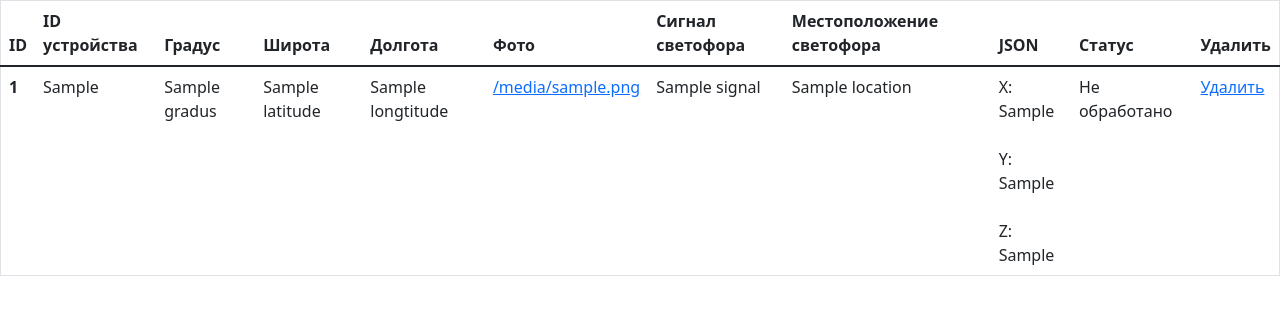
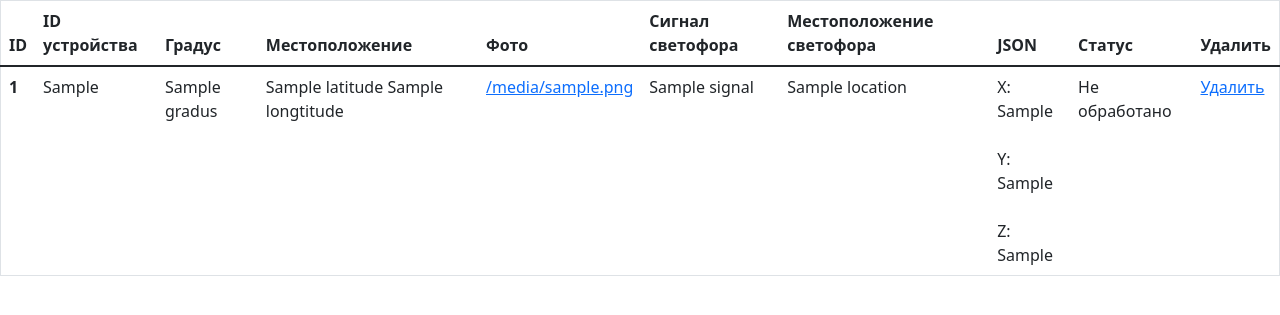
Before and after one commit to MrXayss/ServerForMobile, a Django app: template templates/admin.html in a window 1280 px wide. Shown: the part 56-371 px from the top of the page. Run offline with Django 3.2, Linux system fonts and the light colour scheme; the template is opened without the code that fills it: most values are stand-ins (such as "Sample title", 1, 10 or a date in 2020); data that the repository does not hold is empty.

Commit message:
фикс страницы

```diff
--- a/templates/admin.html
+++ b/templates/admin.html
@@ -29,8 +29,7 @@
           <th scope="col">ID</th>
           <th scope="col">ID устройства</th>
           <th scope="col">Градус</th>
-          <th scope="col">Широта</th>
-          <th scope="col">Долгота</th>
+          <th scope="col">Местоположение</th>
           <th scope="col">Фото</th>
           <th scope="col">Сигнал светофора</th>
           <th scope="col">Местоположение светофора</th>
@@ -45,8 +44,7 @@
           <th>{{ obj.id }}</th>
           <td>{{obj.id_device}}</td>
           <td>{{obj.gradus}}</td>
-          <td>{{obj.latitude}}</td>
-          <td>{{obj.longtitude}}</td>
+          <td>{{obj.latitude}} {{obj.longtitude}}</td>
           <td><a href="{% url 'download_file' obj.id %}">{{obj.photo}}</a></td>
           <td>{{obj.signal}}</td>
           <td>{{obj.location.name_trafficlight}}</td>
--- a/templates/trafficinfo.html
+++ b/templates/trafficinfo.html
@@ -26,6 +26,7 @@
         <tr>
           <th scope="col">ID</th>
           <th scope="col">Фото</th>
+          <th scope="col">Местоположение</th>
           <th scope="col">ID устройства</th>
           <th scope="col">Верное фото?</th>
         </tr>
@@ -35,6 +36,7 @@
         <tr>
           <th>{{ obj.id }}</th>
           <td><a href="{% url 'download_file' obj.id %}">{{obj.photo}}</a></td>
+          <td>{{obj.latitude}} {{obj.longtitude}}</td>
           <td>{{obj.id_device}}</td>
           {% if obj.status == None %}
           <td>
```
